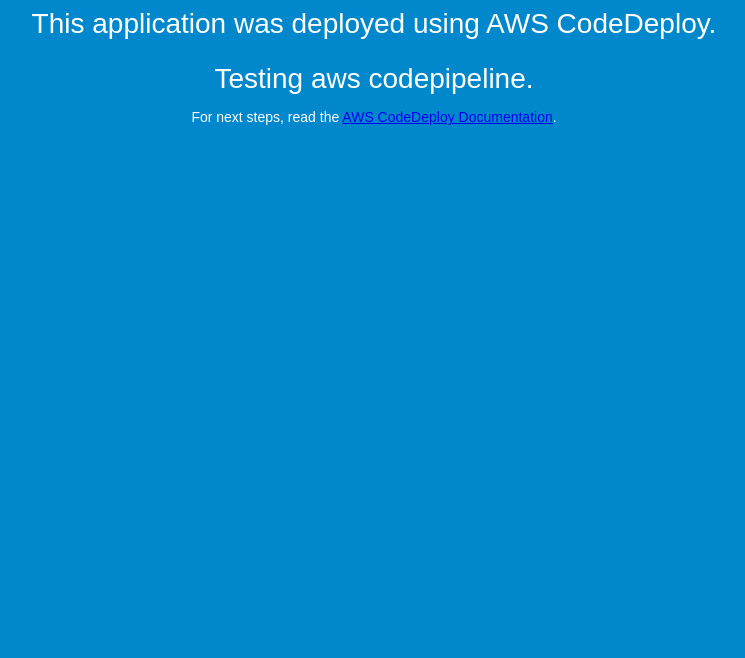
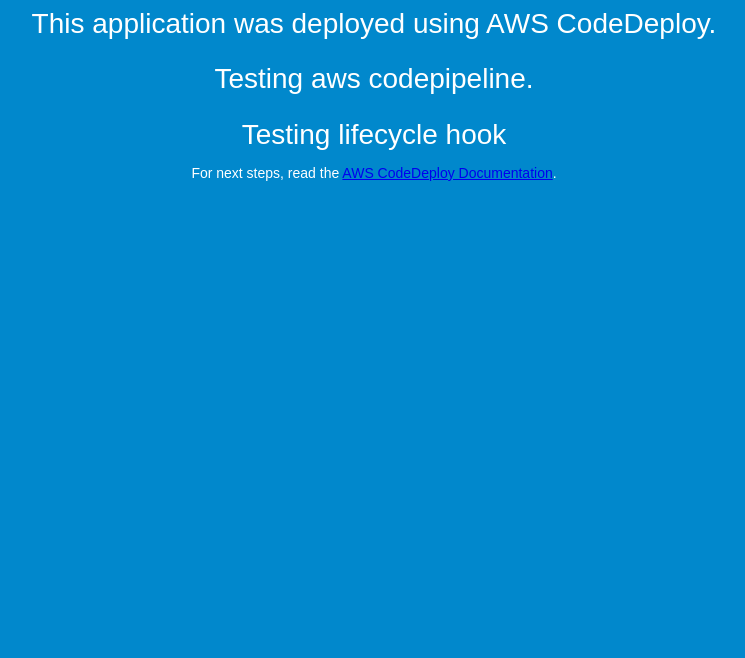
Before and after one commit to usereman/aws-codeploy-asg-demo, a plain HTML site: page index.html in a window 1280 px wide. Shown: the part 142-800 px from the top of the page, without its empty margins (266-1011 px from the left). Drawn offline with Linux system fonts and the light colour scheme.

Commit message:
checking lifecycle hook

```diff
--- a/index.html
+++ b/index.html
@@ -29,6 +29,7 @@
     <h1>Congratulations</h1>
     <h2>This application was deployed using AWS CodeDeploy.</h2>
     <h2>Testing aws codepipeline.</h2>
+    <h2>Testing lifecycle hook</h2>
     <p>For next steps, read the <a href="http://aws.amazon.com/documentation/codedeploy">AWS CodeDeploy Documentation</a>.</p>
   </div>
 </body>
```
